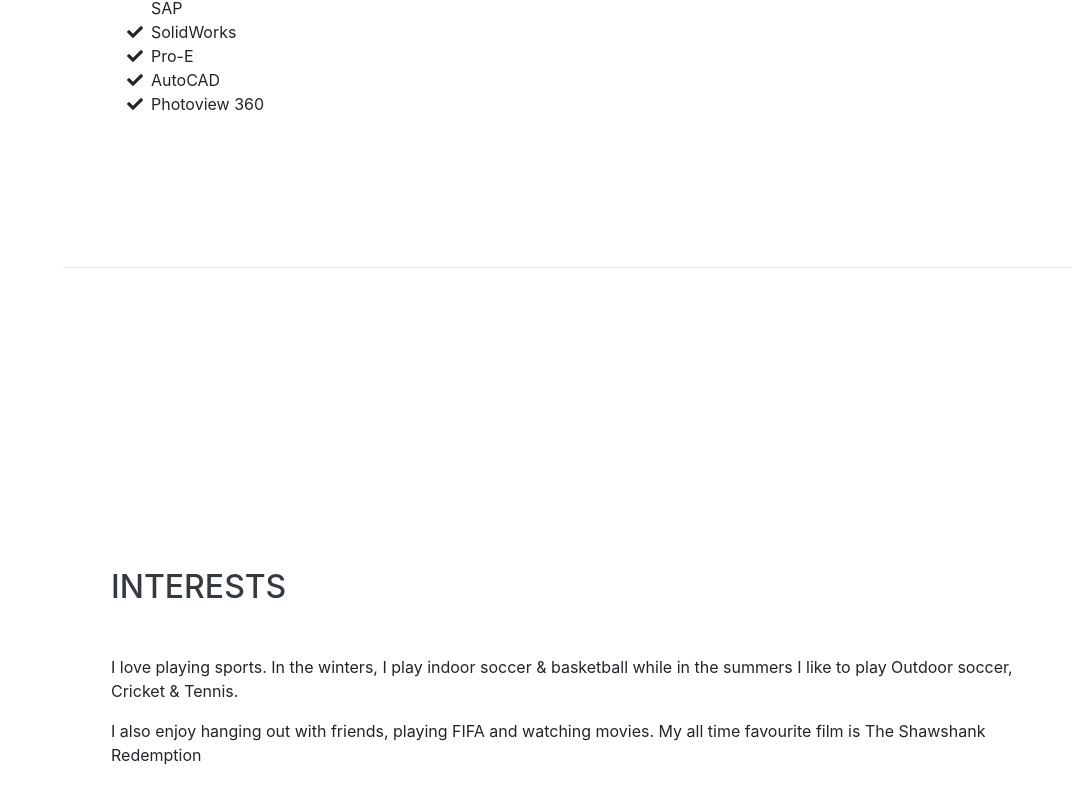
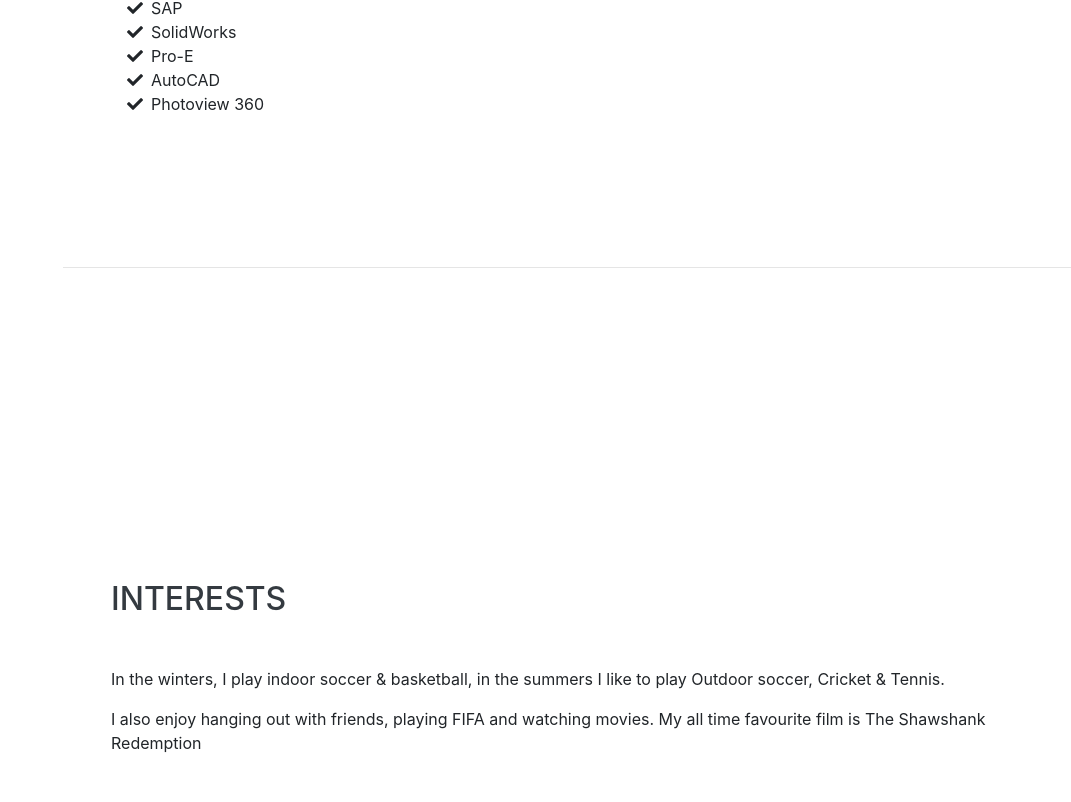
Before and after one commit to danialfaisal/Personal-Website, a website with bundled scripts: page index.html in a window 1280 px wide. Shown: the part 3666-4468 px from the top of the page, without its empty margins (209-1280 px from the left). Built offline with nearby package versions, Linux system fonts and the light colour scheme; a web font is replaced by a local one.

Commit message:
cosmetic changes

```diff
--- a/index.html
+++ b/index.html
@@ -243,6 +243,7 @@
         <li>
           <i class="fa-li fa fa-check"></i>
           SQL</li>
+        <li>
           <i class="fa-li fa fa-check"></i>
           SAP</li>
         <li>
@@ -265,7 +266,7 @@
   <section class="resume-section p-3 p-lg-5 d-flex align-items-center" id="interests">
     <div class="w-100">
       <h2 class="mb-5">Interests</h2>
-      <p>I love playing sports. In the winters, I play indoor soccer & basketball while in the summers I like to play Outdoor soccer, Cricket & Tennis.</p>
+      <p>In the winters, I play indoor soccer & basketball, in the summers I like to play Outdoor soccer, Cricket & Tennis.</p>
       <p class="mb-0">I also enjoy hanging out with friends, playing FIFA and watching movies. My all time favourite film is The Shawshank Redemption </p>
     </div>
   </section>
```
